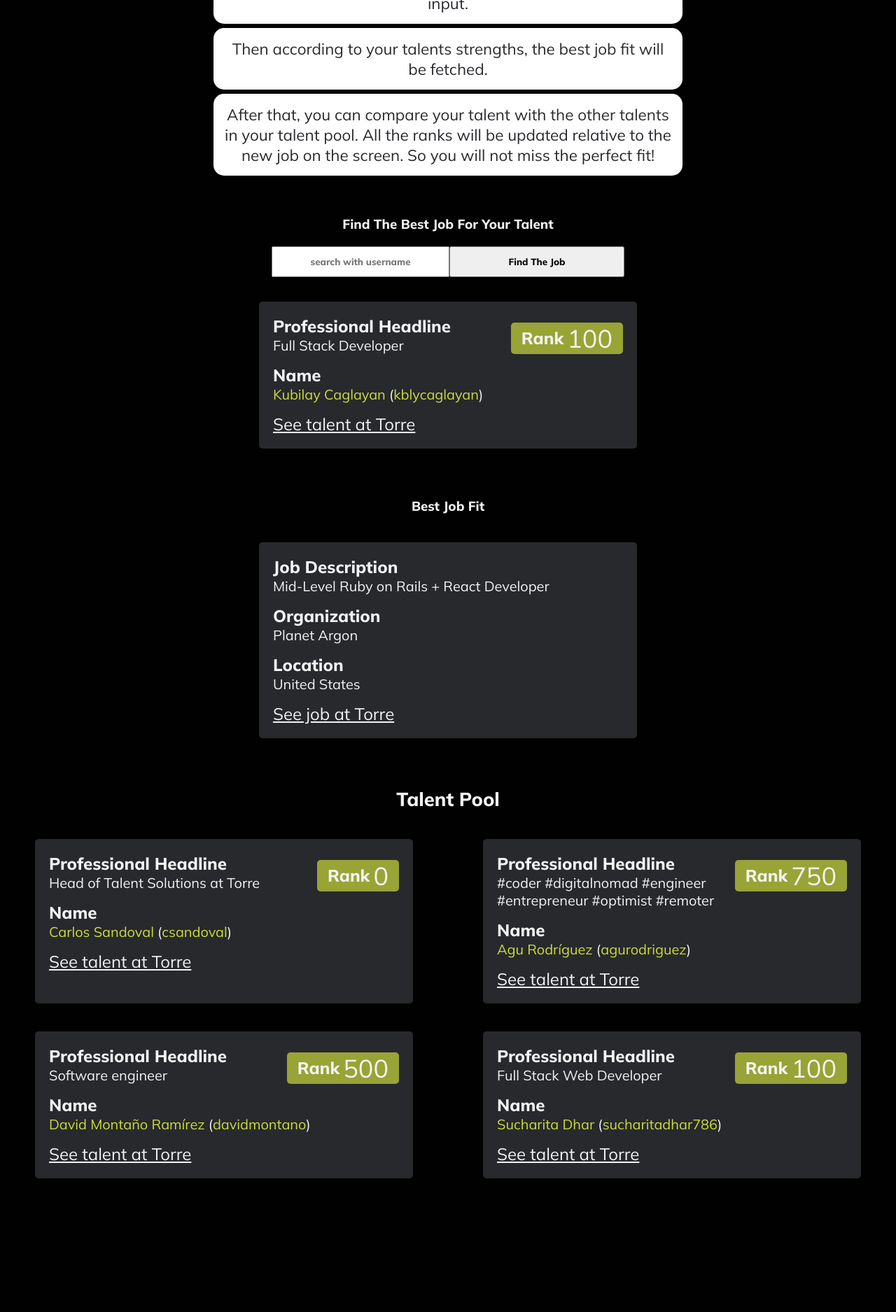
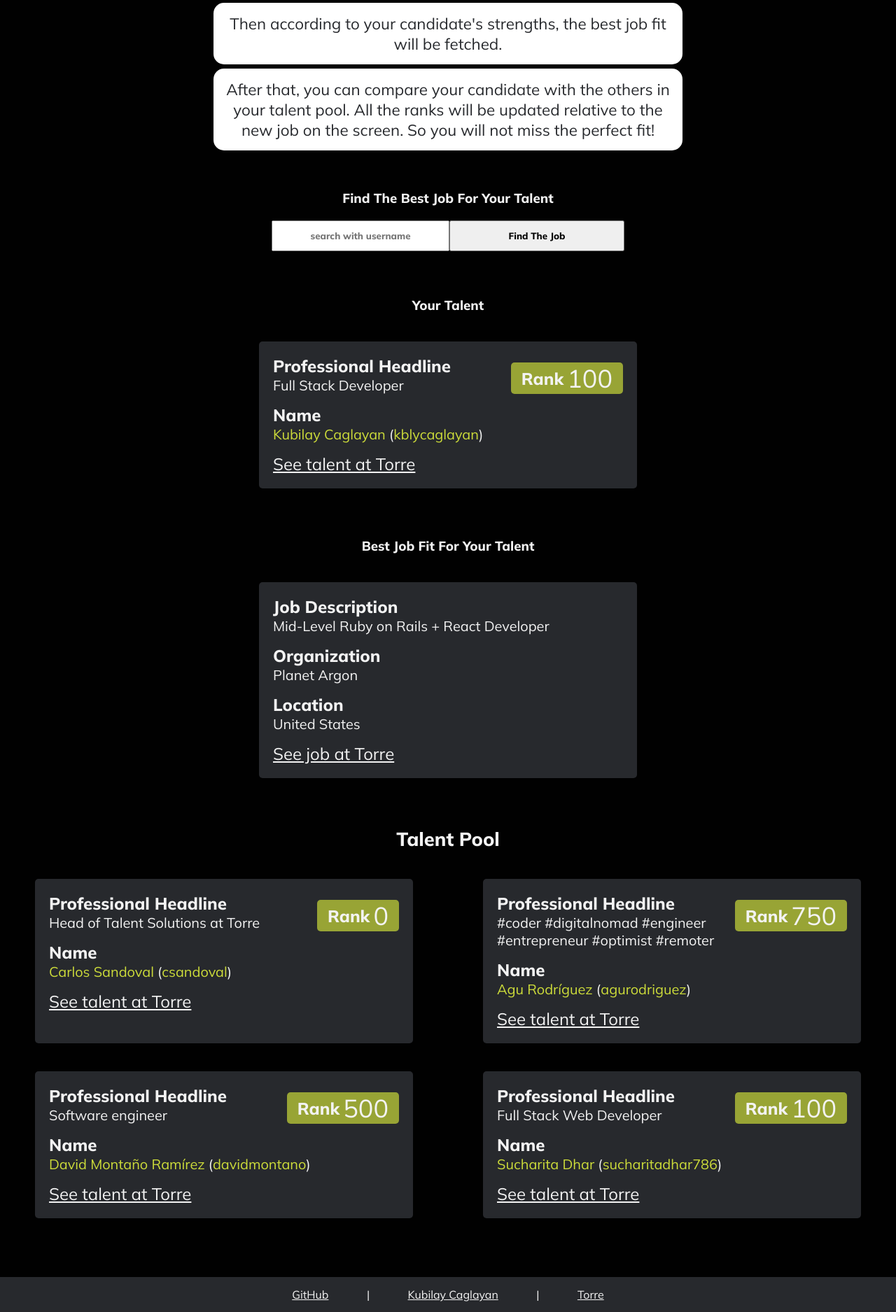
Before and after one commit to kubilaycaglayan/torre-assessment, a React app: page / in a window 1280 px wide. Shown: the part 723-2598 px from the top of the page at 70% size. Before the commit the page ends 2427 px from the top, so only its background shows below. Built offline with nearby package versions, Linux system fonts and the light colour scheme.

Commit message:
Add footer

```diff
--- a/src/containers/App.js
+++ b/src/containers/App.js
@@ -29,10 +29,15 @@ const App = props => {
           What this application does?
           {' '}
         </p>
-        <p>Imagine that you are a hiring company. </p>
-        <p>You have a talent and you want to use Torre APIs to find the best job for your talent. </p>
+        <p>
+          {' '}
+          You are a Talent Hunter company and you have a candidate looking for a job.
+          <br />
+          You can use Torre APIs to find the best job for your candidate.
+          {' '}
+        </p>
         <p className="green-background">
-          1. Find the username of your talent
+          1. Find the username of your candidate
           {' '}
           <a href="https://torre.co/en/search/people">in Torre</a>
           .
@@ -40,19 +45,22 @@ const App = props => {
         <p className="green-background">2. Fill the input with the username and click the "Find The Job" button.</p>
         <p className="green-background">3. Wait for the loading.</p>
         <p>First you will see that your talent will appear right below the input.</p>
-        <p>Then according to your talents strengths, the best job fit will be fetched.</p>
-        <p>After that, you can compare your talent with the other talents in your talent pool. All the ranks will be updated relative to the new job on the screen. So you will not miss the perfect fit!</p>
+        <p>Then according to your candidate&apos;s strengths, the best job fit will be fetched.</p>
+        <p>After that, you can compare your candidate with the others in your talent pool. All the ranks will be updated relative to the new job on the screen. So you will not miss the perfect fit!</p>
       </header>
       <section className="query">
         <h3>
           Find The Best Job For Your Talent
         </h3>
         <AddCandidateInput />
+        <h3>
+          Your Talent
+        </h3>
         <Candidate candidate={currentCandidate} className="single-candidate" loadingState={loadingState} />
       </section>
       <section className="job-fit">
         <h3>
-          Best Job Fit
+          Best Job Fit For Your Talent
         </h3>
         <Job job={currentJob} loadingState={loadingState} />
       </section>
@@ -62,6 +70,21 @@ const App = props => {
         </h3>
         <Pool />
       </section>
+      <footer>
+        <div className="wrapper">
+          <a href="https://github.com/kubilaycaglayan/torre-assessment">
+            GitHub
+          </a>
+          |
+          <a href="http://www.kubilaycaglayan.com">
+            Kubilay Caglayan
+          </a>
+          |
+          <a href="https://torre.co/">
+            Torre
+          </a>
+        </div>
+      </footer>
     </>
   );
 };
--- a/src/styles/index.sass
+++ b/src/styles/index.sass
@@ -9,6 +9,7 @@
 @import './style_components/rank-box'
 @import './style_components/query'
 @import './style_components/job'
+@import './style_components/footer'
 @import './style_components/loading'
 
 html
--- /dev/null
+++ b/src/styles/style_components/footer.sass
@@ -0,0 +1,9 @@
+footer
+  +flex-it(center, center)
+  background-color: $gray
+  height: 50px
+  width: 100%
+  .wrapper
+    +flex-it(space-around, center)
+    max-width: 500px
+    width: 100%
--- a/src/styles/style_components/pool.sass
+++ b/src/styles/style_components/pool.sass
@@ -6,6 +6,7 @@
   display: flex
   justify-content: space-around
   flex-wrap: wrap
+  margin-bottom: 5%
   article
     font-size: 1.5em
     border-radius: 5px
--- a/src/styles/style_components/query.sass
+++ b/src/styles/style_components/query.sass
@@ -22,3 +22,4 @@
       margin-bottom: 15px
       height: 44px
       width: 250px
+      cursor: pointer
```
Also changed, not shown: PROGRESS.md (+15 -0 lines), README.md.
